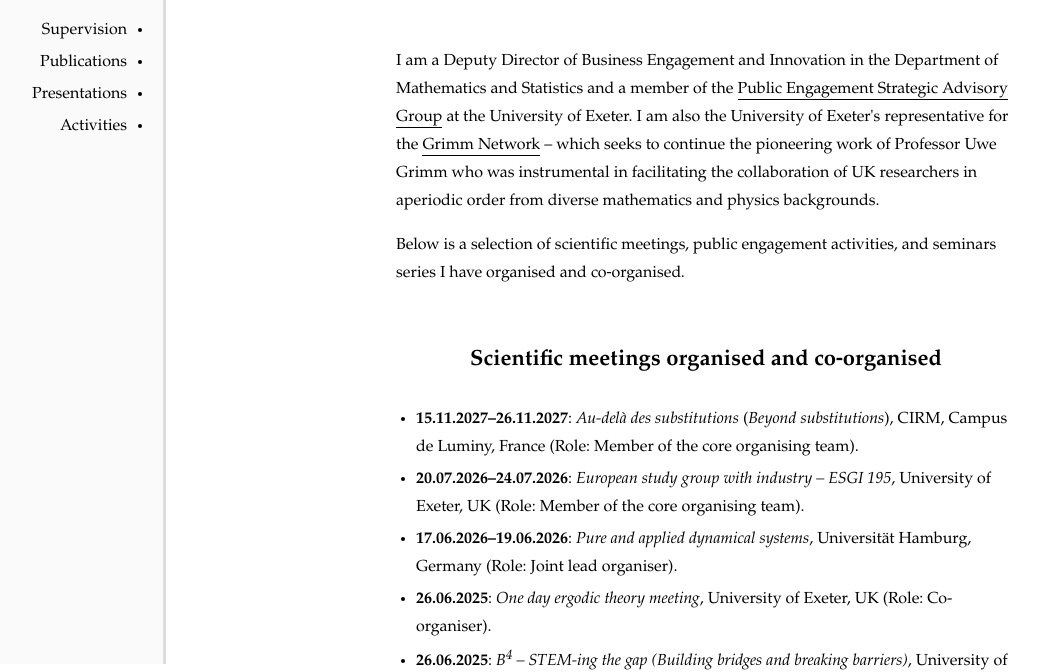
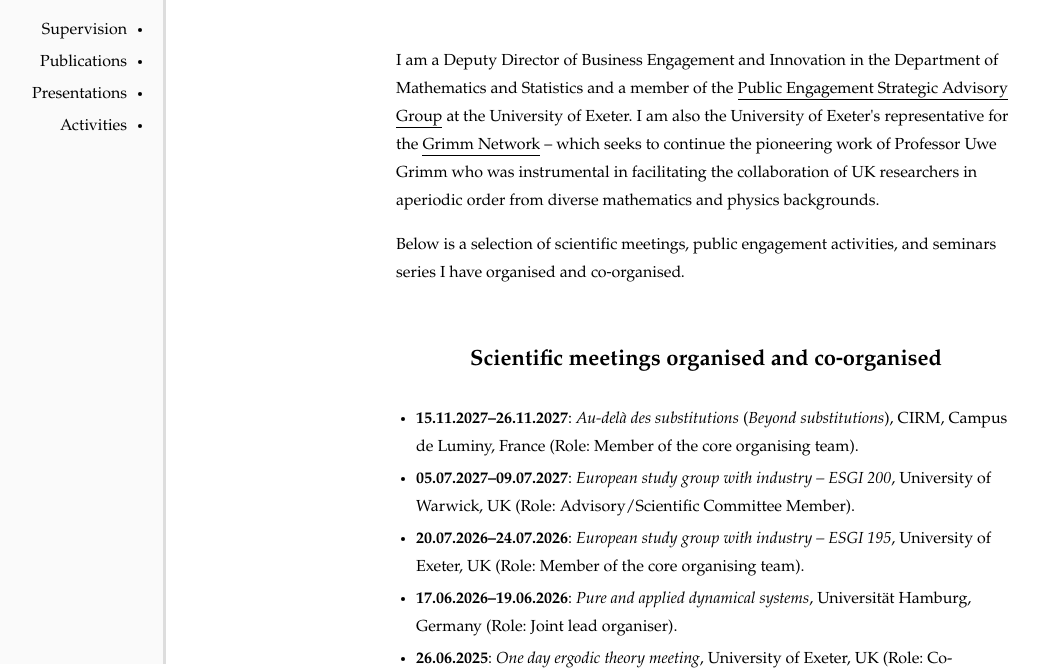
Before and after one commit to tony-samuel/tony-samuel.github.io, a plain HTML site: page scientific_activities/index.html in a window 1280 px wide. Shown: the part 136-808 px from the top of the page, without its empty margins (34-1073 px from the left). Drawn offline with Linux system fonts and the light colour scheme.

Commit message:
Update index.html

```diff
--- a/scientific_activities/index.html
+++ b/scientific_activities/index.html
@@ -89,6 +89,7 @@ I am also the University of Exeter's representative for the <a href="https://sit
 <h2 id="scientific-meetings-organised-and-co8209organised">Scientific meetings organised and co‑organised</h2>
 <ul>
 <li><strong>15.11.2027&ndash;26.11.2027</strong>: <em>Au-delà des substitutions</em> (<em>Beyond substitutions</em>), CIRM, Campus de Luminy, France (Role: Member of the core organising team).</li>
+<li><strong>05.07.2027&ndash;09.07.2027</strong>: <em>European study group with industry &ndash; ESGI&nbsp;200</em>, University of Warwick, UK (Role: Advisory/Scientific Committee Member).</li>
 <li><strong>20.07.2026&ndash;24.07.2026</strong>: <em>European study group with industry &ndash; ESGI&nbsp;195</em>, University of Exeter, UK (Role: Member of the core organising team).</li>
 <li><strong>17.06.2026&ndash;19.06.2026</strong>: <em>Pure and applied dynamical systems</em>, Universität Hamburg, Germany (Role: Joint lead organiser).</li>
 <li><strong>26.06.2025</strong>: <em>One day ergodic theory meeting</em>, University of Exeter, UK (Role: Co-organiser).<!-- &ndash; <a href="https://sites.google.com/exeter.ac.uk/1-day-ergodic-theory-meeting/startseite?authuser=1">Meeting website</a>.--></li>
```
